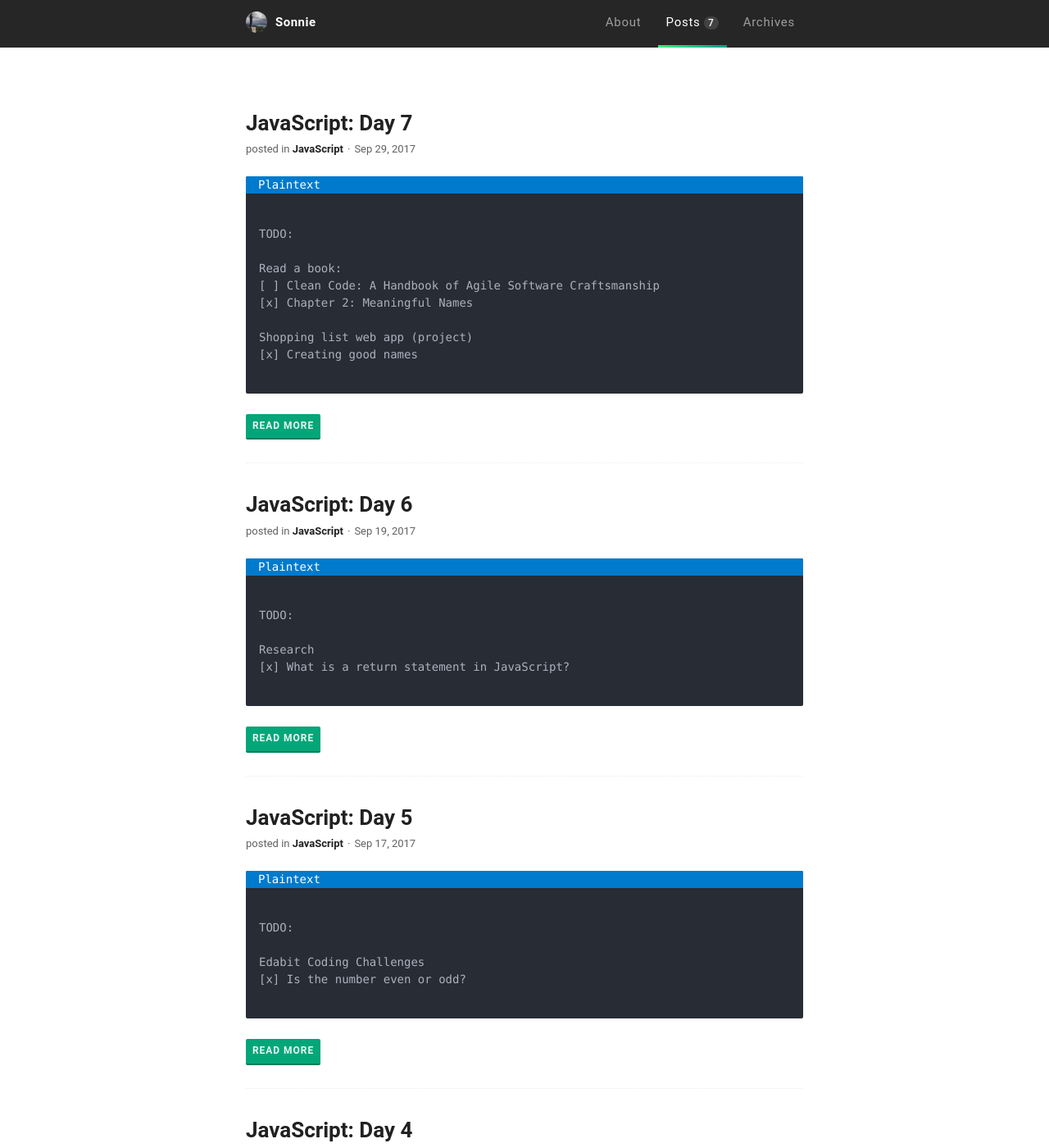
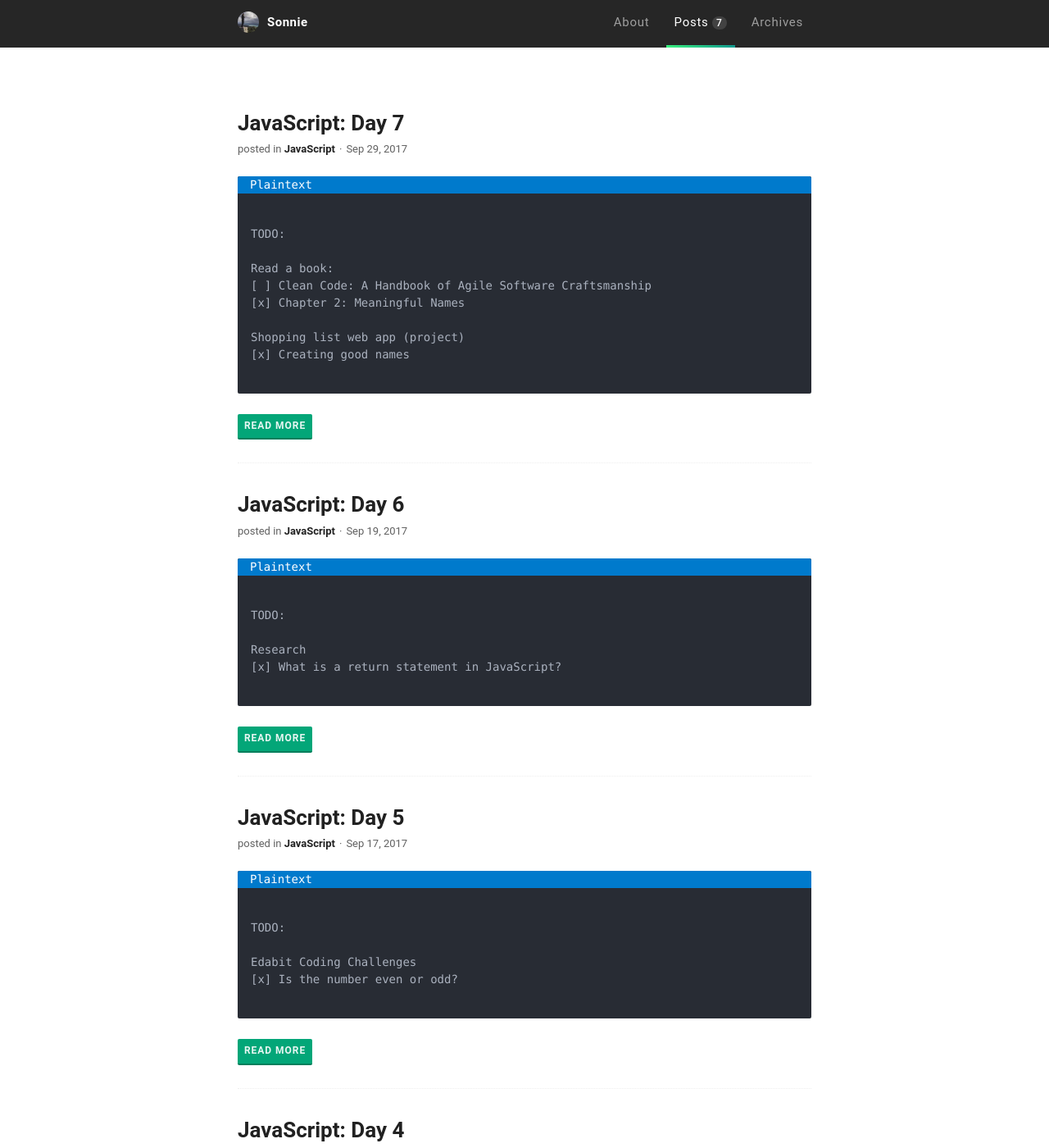
Before and after one commit to sonnienguyen/sonnie-nguyen-portfolio, a Jekyll site: the page built from index.html, in a window 1280 px wide and 1400 px high. Shown: the whole window at 82% size. Built offline with Jekyll 4.4.1, drawn with Linux system fonts in a browser that asks for light colours; the list of posts is cut into pages by our own code.

Commit message:
Change max-width and padding for the content layout to use px values

```diff
--- a/_sass/base/_base.scss
+++ b/_sass/base/_base.scss
@@ -38,10 +38,10 @@ body {
 .container {
   margin: 0 auto;
   max-width: 74rem;
-  padding: 0 3rem;
+  padding: 0 20px;
 
   @include breakpoint(mobile) {
-    padding: 0 1rem;
+    padding: 0 8px;
   }
 }
 
--- a/_sass/components/_syntax.scss
+++ b/_sass/components/_syntax.scss
@@ -19,7 +19,7 @@ code {
   font-size: inherit;
 
   @include breakpoint(mobile) {
-    margin: 1.6rem -1rem;
+    margin: 1.6rem -1.3rem;
   }
 
   pre {
@@ -33,7 +33,7 @@ code {
       padding: 1.6rem;
 
       @include breakpoint(mobile) {
-        padding: 1rem;
+        padding: 1.3rem;
       }
     }
   }
--- a/assets/css/main.css
+++ b/assets/css/main.css
@@ -600,12 +600,12 @@ body {
 .container {
   margin: 0 auto;
   max-width: 74rem;
-  padding: 0 3rem;
+  padding: 0 20px;
 }
 
 @media only screen and (max-width: 37.5em) {
   .container {
-    padding: 0 1rem;
+    padding: 0 8px;
   }
 }
 
@@ -1183,7 +1183,7 @@ code {
 
 @media only screen and (max-width: 37.5em) {
   .highlighter-rouge {
-    margin: 1.6rem -1rem;
+    margin: 1.6rem -1.3rem;
   }
 }
 
@@ -1202,7 +1202,7 @@ code {
 
 @media only screen and (max-width: 37.5em) {
   .highlighter-rouge pre code {
-    padding: 1rem;
+    padding: 1.3rem;
   }
 }
 
```
